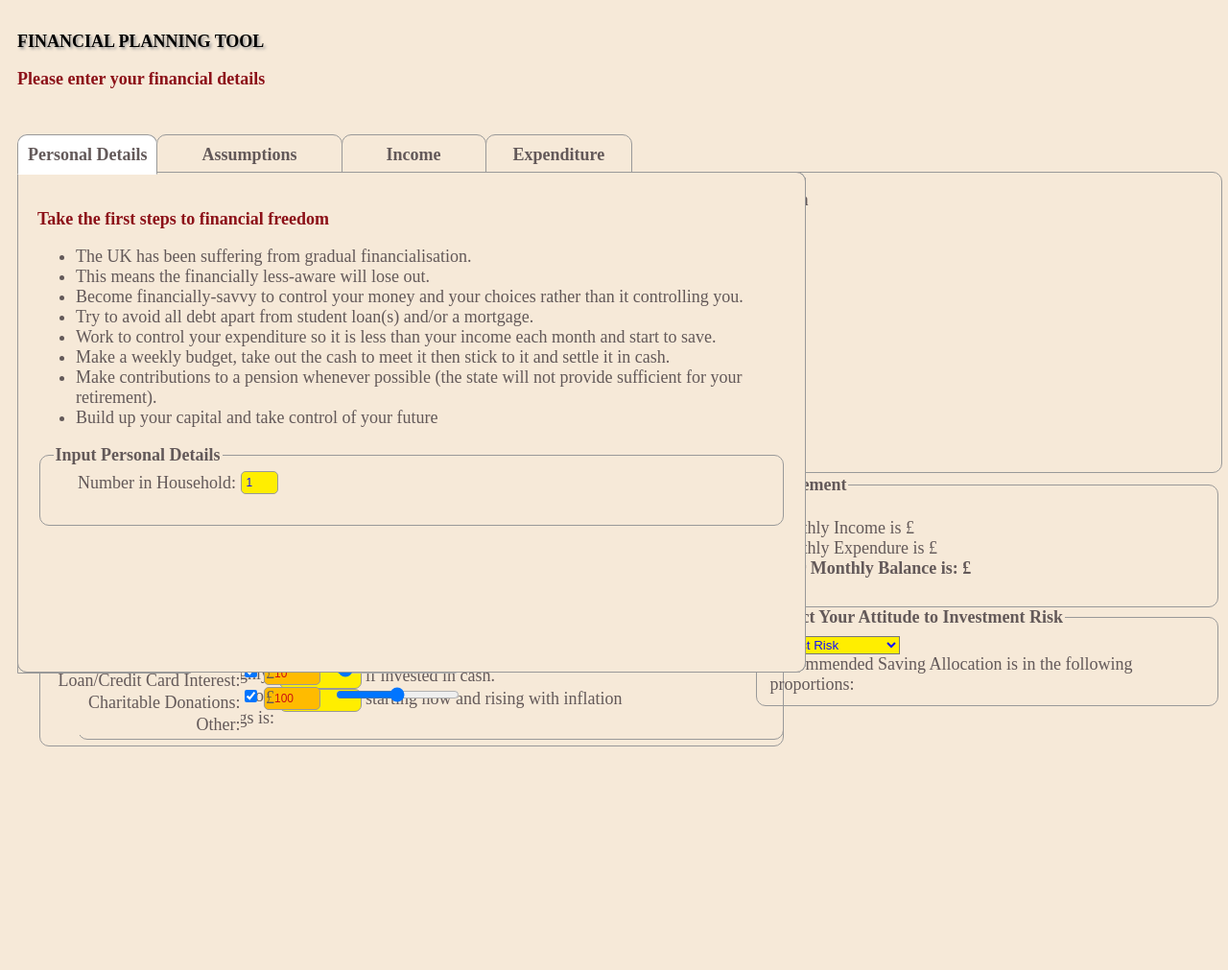
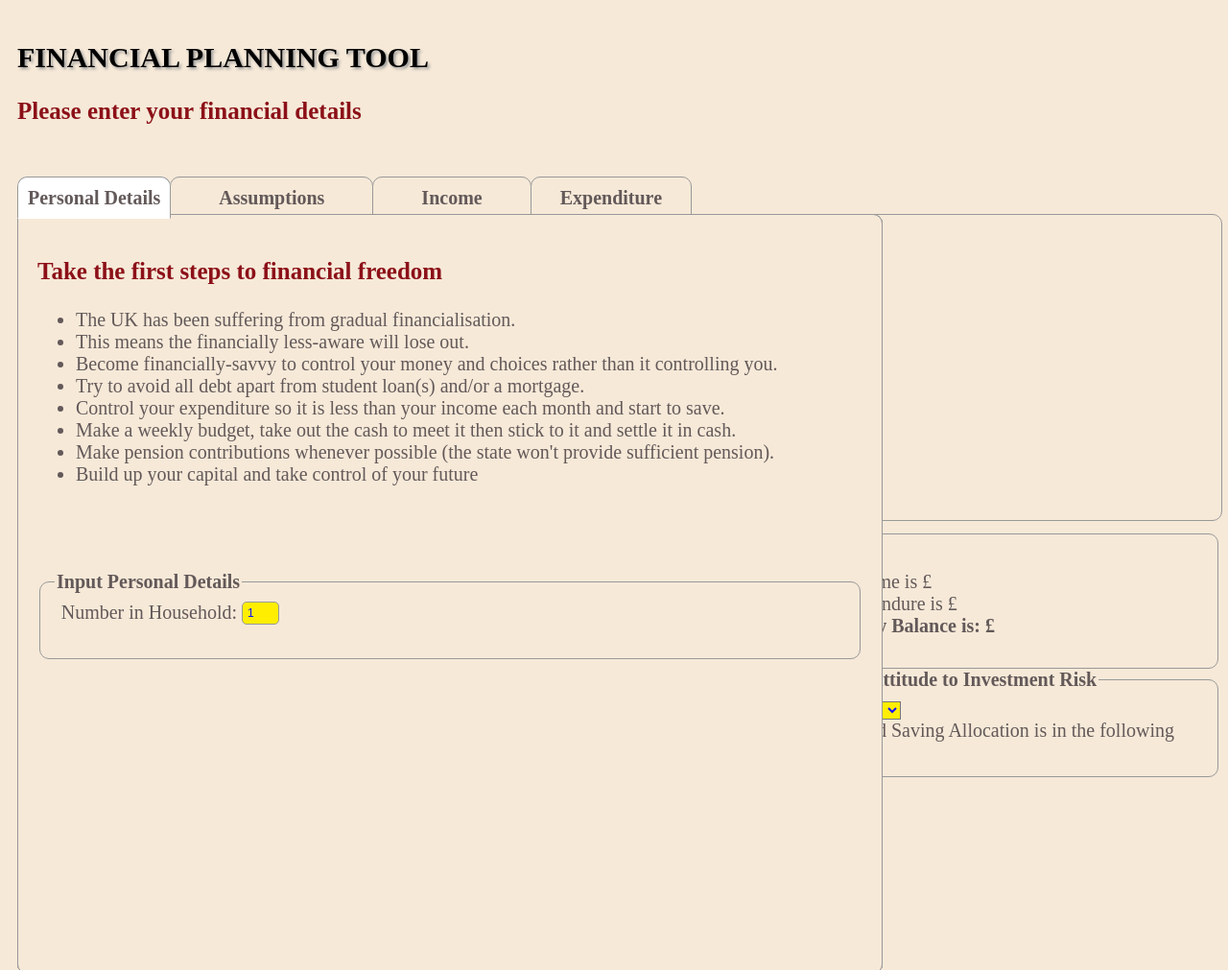
Before and after one commit to dpjdsa/FPTool, a plain HTML site: page index.html in a window 1280 px wide. Shown: the top 1011 px of the page at 96% size. Drawn offline with nearby package versions, Linux system fonts and the light colour scheme; a web font is replaced by a local one.

Commit message:
Changes Formats

```diff
--- a/FPToolstyletabbed.css
+++ b/FPToolstyletabbed.css
@@ -15,22 +15,20 @@ footer{
 }
 body{
     font-family: "News Cycle";
-    font-size:large;
+    font-size:20px;
     color: #635959;
     background-color:#f6e9d8;
     overflow:auto;
     width:100%;
 }
 h2{
-    font-size:large;
+    font-size:30px;
     text-transform: uppercase;
     text-shadow: 2px 2px 3px #999999;
 }
 h3,h4 {
+    font-size:25px;
     color:#8C1018;
-}
-h3{
-    font-size: 1em;
 }
 fieldset {
     border: 1px solid #999;
@@ -56,7 +54,7 @@ fieldset {
 }
 .tab{
     float:left;
-    height:520px;
+    height:700px;
 }
 .tab>label{
   background: #f6e9d8;
@@ -80,8 +78,8 @@ fieldset {
   background:#f6e9d8;
   right: 0;
   bottom: 0;
-  height: 480px;
-  width: 780px;
+  height: 750px;
+  width: 860px;
   padding: 20px;
   border: 1px solid #999;
   border-top-right-radius: 10px;
--- a/index.html
+++ b/index.html
@@ -42,18 +42,19 @@
                         <ul>
                         <li>The UK has been suffering from gradual financialisation.</li>
                         <li>This means the financially less-aware will lose out.</li>
-                        <li>Become financially-savvy to control your money and your choices rather than it controlling you.</li>
+                        <li>Become financially-savvy to control your money and choices rather than it controlling you.</li>
                         <li>Try to avoid all debt apart from student loan(s) and/or a mortgage.</li>
-                        <li>Work to control your expenditure so it is less than your income each month and start to save.</li>
+                        <li>Control your expenditure so it is less than your income each month and start to save.</li>
                         <li>Make a weekly budget, take out the cash to meet it then stick to it and settle it in cash.</li>
-                        <li>Make contributions to a pension whenever possible (the state will not provide sufficient for your retirement).</li>
+                        <li>Make pension contributions whenever possible (the state won't provide sufficient pension).</li>
                         <li>Build up your capital and take control of your future</li>
+                        <br><br><br>
                         </ul>
-                         <fieldset>
-                            <legend><strong>Input Personal Details</strong></legend>
-                           <label>Number in Household:&nbsp;</label>
-                            <input class="inpboxs" type="number" id="Nhhbox" min="1" max="9" value="1" oninput="changeNhh(this.value)"><br><br>
-                        </fieldset>
+                            <fieldset>
+                                <legend><strong>Input Personal Details</strong></legend>
+                                <label>Number in Household:&nbsp;</label>
+                                <input class="inpboxs" type="number" id="Nhhbox" min="1" max="9" value="1" oninput="changeNhh(this.value)"><br><br>
+                            </fieldset>
                         </form>
                     </div>
                 </div>
@@ -62,7 +63,7 @@
                     <label for="tab-5"><strong>&emsp;&emsp;Assumptions&emsp;&emsp;</strong></label>
                     <div class="content">
                 <form>
-                    <h3> It is important to understand the return savings can generate relative to inflation</h3>
+                    <h3> Its important to understand the return savings generate relative to inflation</h3>
                     <ul>
                     <li> Generally cash savings do not beat inflation. If you want higher returns you have to be prepared to take some risk.</li>
                     <li> Bonds (corporate and government) may provide some return for additional risk but equities (shares) provide the highest reward but also the highest risk.</li><br>
```
